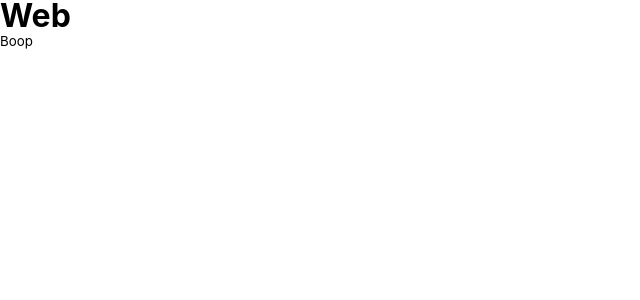
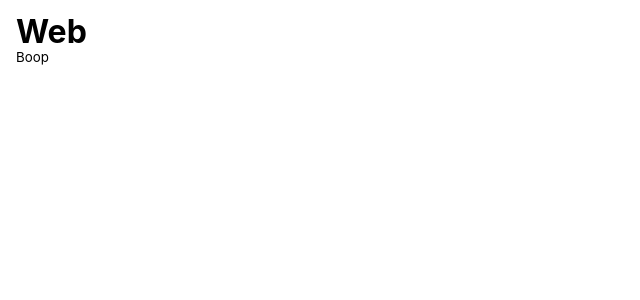
Before and after one commit to Poggioli/octo-UI, a Next.js app in the folder apps/web/: page / in a window 1280 px wide. Shown: the top 300 px of the page, without its empty margins (0-640 px from the left). Built offline with nearby package versions, Linux system fonts and the light colour scheme.

Commit message:
feat: add padding to pages

```diff
--- a/apps/web/package.json
+++ b/apps/web/package.json
@@ -10,6 +10,7 @@
     "lint": "next lint"
   },
   "dependencies": {
+    "@octo-ui/box": "*",
     "@octo-ui/core": "*",
     "next": "^13.1.1",
     "react": "^18.2.0",
--- a/apps/web/pages/index.tsx
+++ b/apps/web/pages/index.tsx
@@ -1,11 +1,14 @@
+import { Box } from "@octo-ui/box";
 import { theme } from "@octo-ui/core";
 import { Button } from "ui";
 
 export default function Web() {
   return (
-    <div className={theme}>
+    <Box className={theme} css={{
+      padding: "$9"
+    }}>
       <h1>Web</h1>
       <Button />
-    </div>
+    </Box>
   );
 }
```
Also changed, not shown: 2 other files (tests, documents, lock files or other folders).
